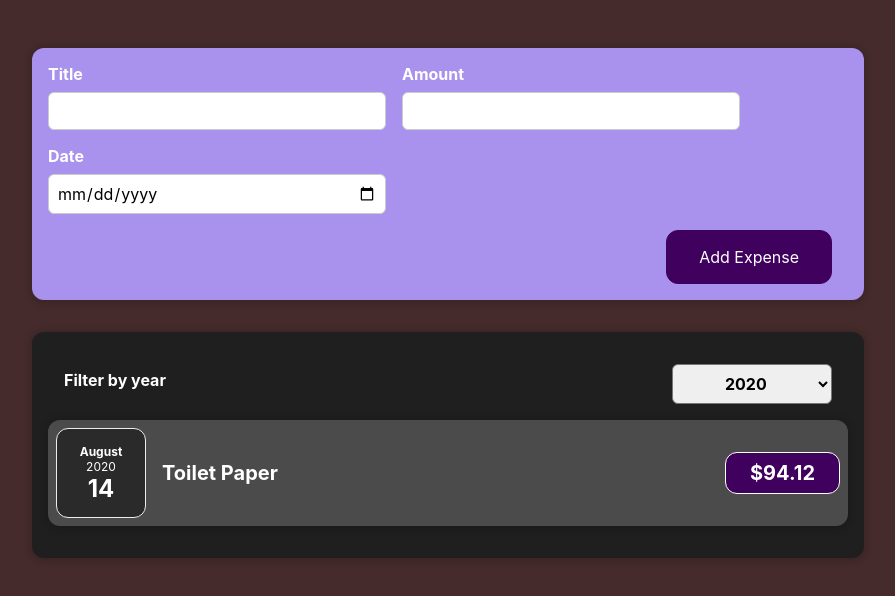
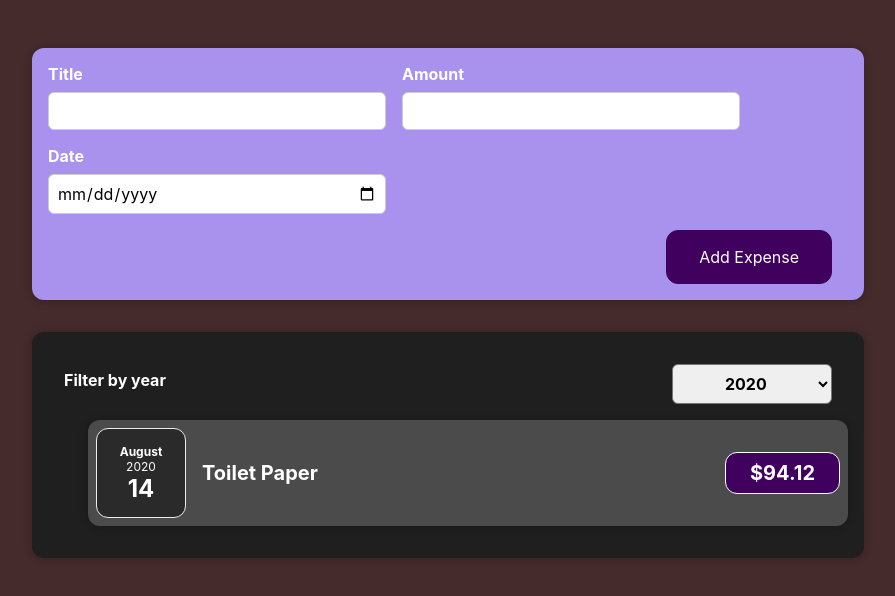
Before and after one commit to Setmaster/react-expensetracker, a React (Create React App) app: page / in a window 1280 px wide. Shown: the top 596 px of the page, without its empty margins (192-1087 px from the left). Built offline with nearby package versions, Linux system fonts and the light colour scheme.

Commit message:
Implemented ExpensesList, handles whether Expenses will render items/msg

```diff
--- a/src/components/Expenses/Expenses.js
+++ b/src/components/Expenses/Expenses.js
@@ -1,7 +1,7 @@
 import "./Expenses.css";
-import ExpenseItem from "./ExpenseItem";
 import Card from "../UI/Card";
 import ExpenseFilter from "../NewExpense/ExpenseFilter";
+import ExpensesList from "./ExpensesList";
 import {useState} from "react";
 
 const Expenses = (props) => {
@@ -22,32 +22,21 @@
         );
     };
 
-    let expensesContent = (<p>No expenses found</p>);
 
-    if(getFilteredExpenses().length > 0){
-        expensesContent = (getFilteredExpenses().map(expense => {
-            return (
-                <ExpenseItem
-                    key={expense.id}
-                    data={expense}
-                />
-            )
-        }));
-    }
 
     return (
         <div>
-
             <Card className={"expenses"}>
                 <ExpenseFilter
                     selected={filteredYear}
                     onChangeFilter={filterChangeHandler}
                 />
-                {expensesContent}
+                <ExpensesList
+                filteredExpenses={getFilteredExpenses()}
+                />
             </Card>
         </div>
     );
-
 }
 
 export default Expenses;
--- /dev/null
+++ b/src/components/Expenses/ExpensesList.css
@@ -0,0 +1,9 @@
+.expenses-list {
+    list-style: none;
+    padding: 0;
+}
+
+.expenses-list__fallback {
+    color: white;
+    text-align: center;
+}
--- /dev/null
+++ b/src/components/Expenses/ExpensesList.js
@@ -0,0 +1,29 @@
+import ExpenseItem from "./ExpenseItem";
+
+const ExpensesList = (props) => {
+    const {filteredExpenses} = props;
+
+    if (filteredExpenses.length === 0) {
+        return (
+            <h2 className={"expenses-list__fallback"}>
+                No expenses found
+            </h2>
+        )
+    }
+    return (
+        <ul className={"expenses-list"}>
+            {
+                (filteredExpenses.map(expense => {
+                    return (
+                        <ExpenseItem
+                            key={expense.id}
+                            data={expense}
+                        />
+                    )
+                }))
+            }
+        </ul>
+    );
+};
+
+export default ExpensesList;
```
